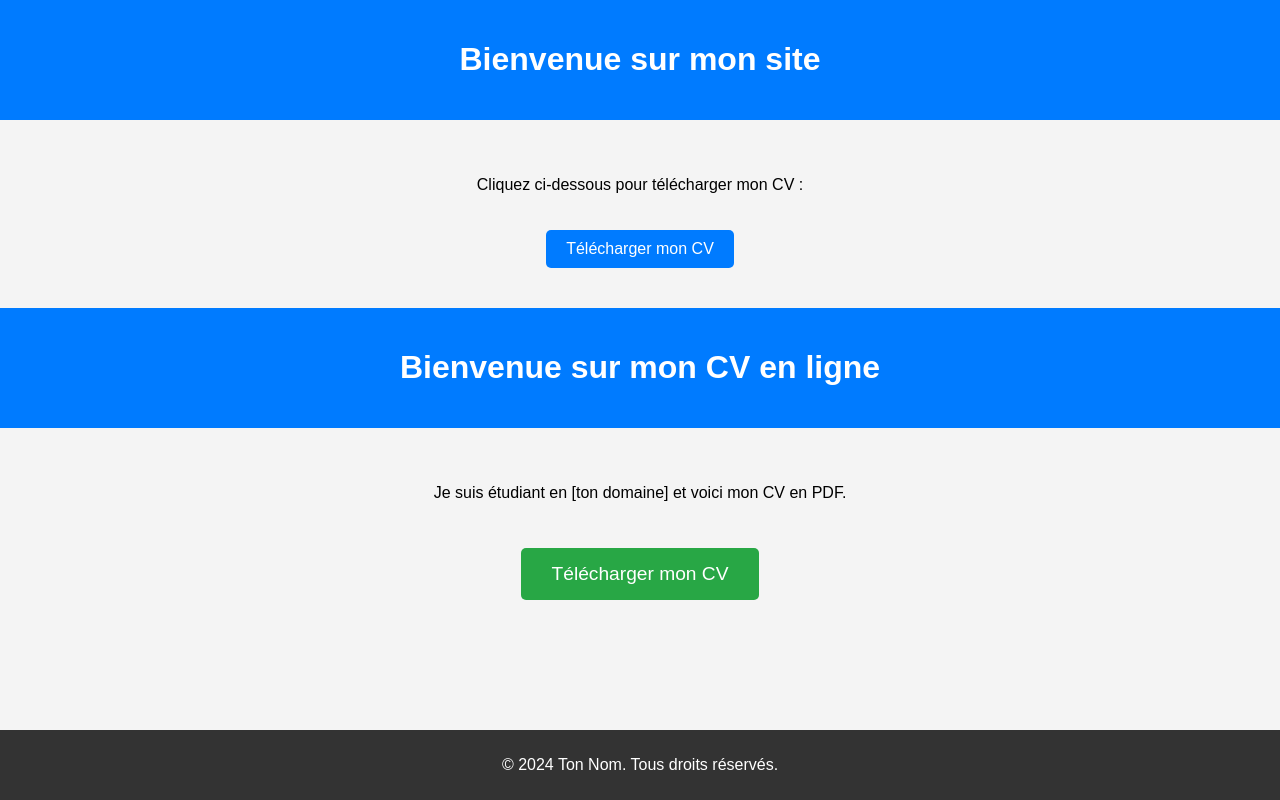
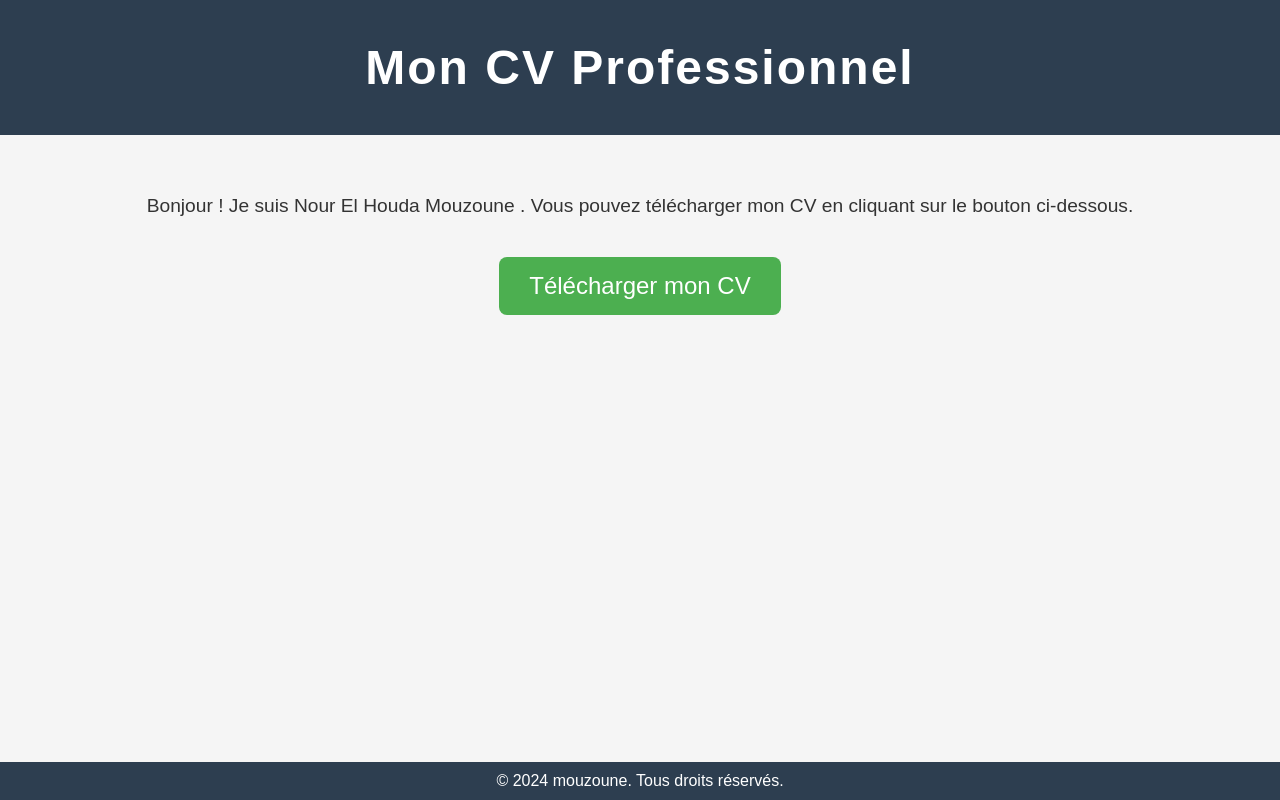
Before and after one commit to kwt-op/monCV, a plain HTML site: page index.html in a window 1280 px wide. Drawn offline with Linux system fonts and the light colour scheme.

Commit message:
Update index.html

```diff
--- a/index.html
+++ b/index.html
@@ -5,114 +5,88 @@
     <meta name="viewport" content="width=device-width, initial-scale=1.0">
     <title>Mon CV</title>
     <style>
+        /* Styles généraux */
         body {
-            font-family: Arial, sans-serif;
-            background-color: #f4f4f4;
+            font-family: 'Arial', sans-serif;
             margin: 0;
             padding: 0;
-            text-align: center;
+            background-color: #f5f5f5;
+            color: #333;
         }
+
         header {
-            background-color: #007BFF;
+            background-color: #2d3e50;
             color: white;
-            padding: 20px 0;
-        }
-        main {
-            margin: 20px auto;
-            padding: 20px;
-        }
-        a {
-            display: inline-block;
-            margin-top: 20px;
-            padding: 10px 20px;
-            color: white;
-            background-color: #007BFF;
-            text-decoration: none;
-            border-radius: 5px;
-        }
-        a:hover {
-            background-color: #0056b3;
-        }
-    </style>
-</head>
-<body>
-    <header>
-        <h1>Bienvenue sur mon site</h1>
-    </header>
-    <main>
-        <p>Cliquez ci-dessous pour télécharger mon CV :</p>
-        <a href="CV_Nourelhouda_Mouzoune.pdf" download>Télécharger mon CV</a>
-    </main>
-</body>
-</html>
-<!DOCTYPE html>
-<html lang="fr">
-<head>
-    <meta charset="UTF-8">
-    <meta name="viewport" content="width=device-width, initial-scale=1.0">
-    <title>Mon CV</title>
-    <style>
-        /* Style global pour la page */
-        body {
-            font-family: Arial, sans-serif;
-            background-color: #f4f4f4;
-            margin: 0;
-            padding: 0;
+            padding: 40px 0;
             text-align: center;
         }
 
-        header {
-            background-color: #007BFF;
-            color: white;
-            padding: 20px 0;
+        header h1 {
+            font-size: 3em;
+            margin: 0;
+            letter-spacing: 2px;
         }
 
-        h1 {
-            font-size: 2em;
+        .container {
+            width: 80%;
+            margin: 0 auto;
+            padding: 40px 0;
+            text-align: center;
         }
 
-        /* Style du bouton de téléchargement */
+        .container p {
+            font-size: 1.2em;
+            margin: 20px 0;
+        }
+
+        /* Bouton de téléchargement */
         .download-btn {
             display: inline-block;
             padding: 15px 30px;
-            background-color: #28a745;
+            background-color: #4CAF50;
             color: white;
             text-decoration: none;
-            border-radius: 5px;
-            font-size: 1.2em;
-            margin-top: 30px;
+            font-size: 1.5em;
+            border-radius: 8px;
+            margin-top: 20px;
+            transition: background-color 0.3s ease;
         }
 
-        /* Effet au survol du bouton */
         .download-btn:hover {
-            background-color: #218838;
+            background-color: #45a049;
         }
 
+        /* Pied de page */
         footer {
-            background-color: #333;
+            background-color: #2d3e50;
             color: white;
             padding: 10px 0;
+            text-align: center;
             position: fixed;
             bottom: 0;
             width: 100%;
+        }
+
+        footer p {
+            margin: 0;
+            font-size: 1em;
         }
     </style>
 </head>
 <body>
 
 <header>
-    <h1>Bienvenue sur mon CV en ligne</h1>
+    <h1>Mon CV Professionnel</h1>
 </header>
 
-<!-- Section principale -->
-<main>
-    <p>Je suis étudiant en [ton domaine] et voici mon CV en PDF.</p>
+<div class="container">
+    <p>Bonjour ! Je suis Nour El Houda Mouzoune . Vous pouvez télécharger mon CV en cliquant sur le bouton ci-dessous.</p>
+
     <a href="CV_Prenom_Nom.pdf" class="download-btn" download>Télécharger mon CV</a>
-</main>
+</div>
 
-<!-- Footer -->
 <footer>
-    <p>&copy; 2024 Ton Nom. Tous droits réservés.</p>
+    <p>&copy; 2024 mouzoune. Tous droits réservés.</p>
 </footer>
 
 </body>
```
